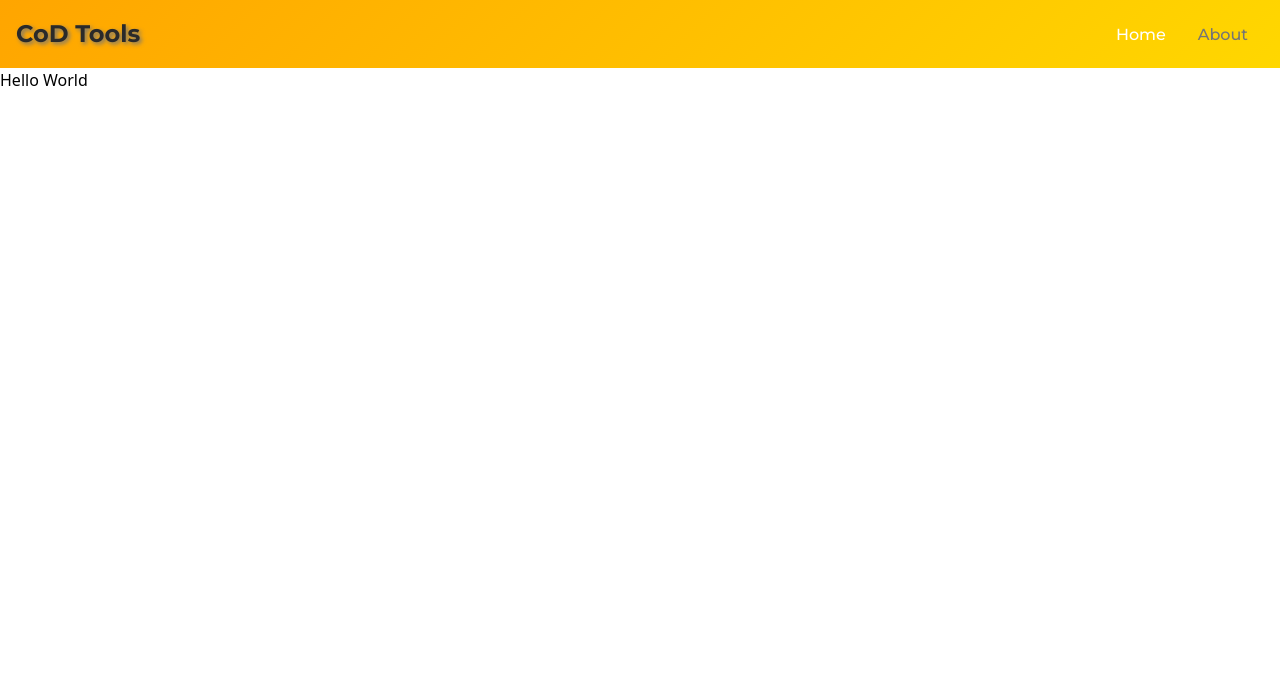
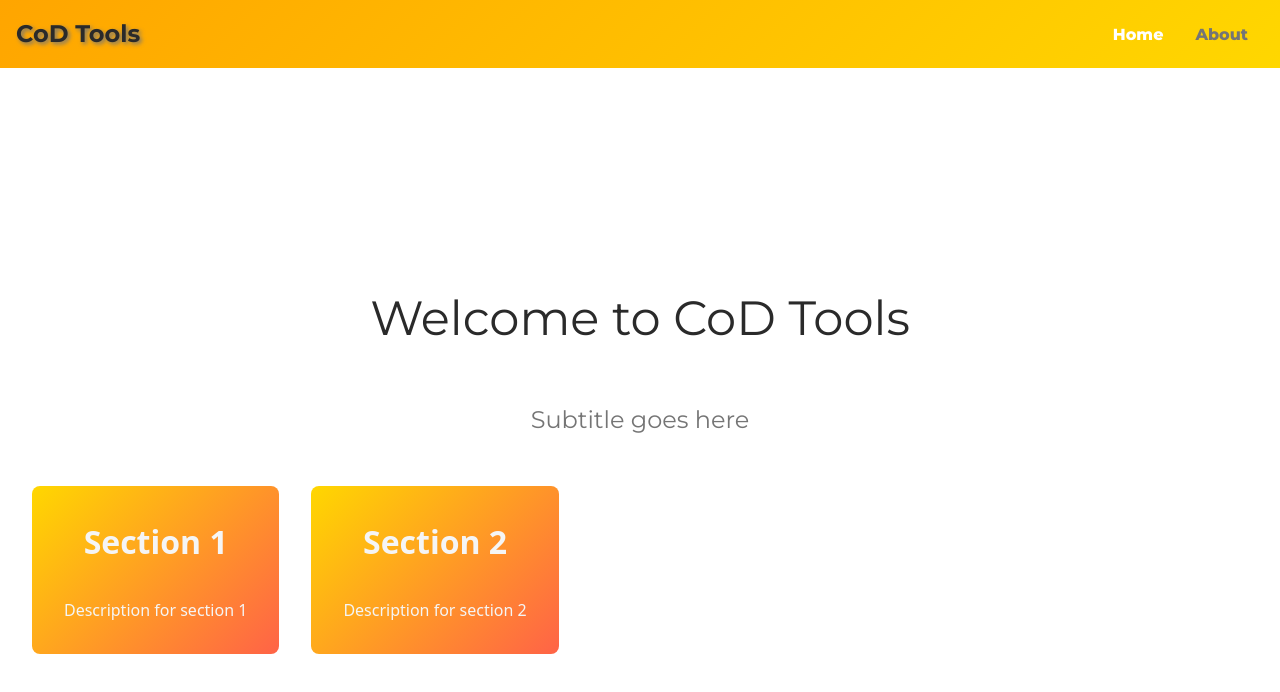
Before and after one commit to GamerRaven/cod.tools, a Next.js app: page / in a window 1280 px wide. Shown: the top 692 px of the page. Built offline with nearby package versions, Linux system fonts and the light colour scheme.

Commit message:
Added Home Page
Made basic layouts in Home page

```diff
--- a/src/components/header/header.css
+++ b/src/components/header/header.css
@@ -30,11 +30,11 @@
 }
 
 .nav-link.text-accent {
-    font-weight: 500;
+    font-weight: 800;
     color: white;
 }
 
 .nav-link.text-primary {
-    font-weight: 500;
+    font-weight: 800;
     color: var(--text-secondary);
 }
--- a/src/pages/index.css
+++ b/src/pages/index.css
@@ -0,0 +1,57 @@
+.container {
+    display: flex;
+    flex-direction: column;
+    align-items: center;
+    justify-content: center;
+    height: 100vh;
+    padding: 2em;
+    background: var(--secondary-color)
+  }
+
+  .title {
+    font-family: var(--font-family);
+    color: var(--text-primary);
+    margin-bottom: 1em;
+    font-size: 3em;
+  }
+
+  .subtitle {
+    font-family: var(--font-family);
+    color: var(--text-secondary);
+    margin-bottom: 2em;
+    font-size: 1.5em;
+  }
+
+  .sections {
+    display: flex;
+    gap: 2em;
+    width: 100%;
+  }
+
+  .section {
+    flex: 1;
+    display: flex;
+    flex-direction: column;
+    align-items: center;
+    justify-content: center;
+    background: var(--gradient-2);
+    color: var(--text-light);
+    padding: 2em;
+    border-radius: 8px;
+    text-decoration: none;
+    transition: transform 0.3s ease-in-out;
+  }
+
+  .section:hover {
+    transform: scale(1.05);
+  }
+
+  .section-title {
+    font-size: 2em;
+    font-weight: bold;
+    margin-bottom: 1em;
+  }
+
+  .section-description {
+    text-align: center;
+  }
--- a/src/pages/index.js
+++ b/src/pages/index.js
@@ -1,10 +1,40 @@
-import Header from "@/components/header/header"
+import Link from 'next/link';
+import './index.css';
+import Header from '@/components/header/header';
 
-export default function Home() {
+const Home = () => {
+  const sections = [
+    {
+      path: '/page1',
+      title: 'Section 1',
+      description: 'Description for section 1'
+    },
+    {
+      path: '/page2',
+      title: 'Section 2',
+      description: 'Description for section 2'
+    },
+  ];
+
   return (
     <>
-    <Header pageTitle="Home" />
-      <h1>Hello World</h1>
+      <Header />
+      <div className="container">
+        <h1 className="title">Welcome to CoD Tools</h1>
+        <h3 className="subtitle">Subtitle goes here</h3>
+        <div className="sections">
+          {sections.map(section => (
+            <Link key={section.path} href={section.path}>
+              <a className="section">
+                <h2 className="section-title">{section.title}</h2>
+                <p className="section-description">{section.description}</p>
+              </a>
+            </Link>
+          ))}
+        </div>
+      </div>
     </>
-  )
-}
+  );
+};
+
+export default Home;
```
Also changed, not shown: src/app/globals.css (line endings or trailing spaces).
